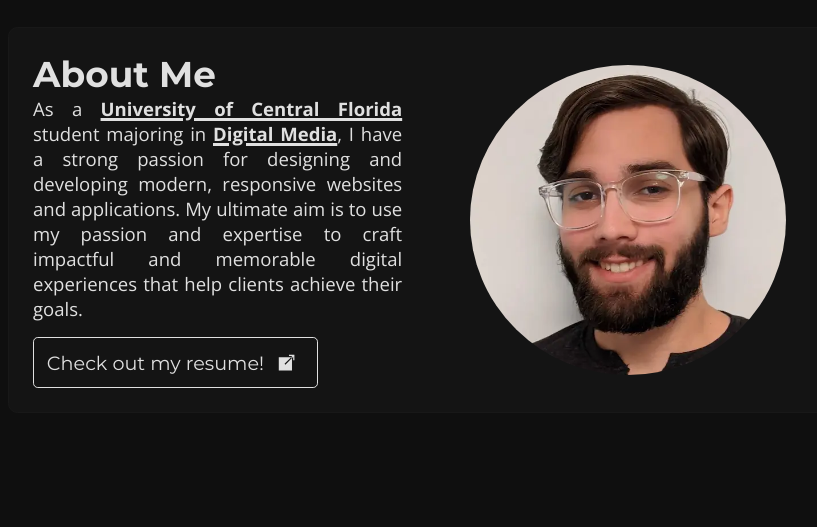
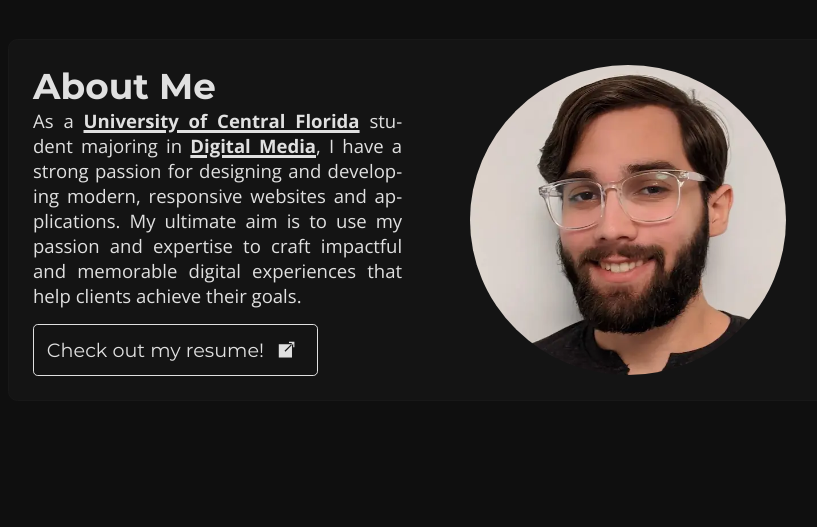
Before and after one commit to AlejandroAmarante/portfolio, a plain HTML site: page index.html in a window 1280 px wide. Shown: the part 980-1507 px from the top of the page, without its empty margins (248-1065 px from the left). Drawn offline with nearby package versions, Linux system fonts and the light colour scheme.

Commit message:
Fixed paragraph styling

```diff
--- a/styles/sections/about.css
+++ b/styles/sections/about.css
@@ -46,7 +46,7 @@
   margin: 0rem 0rem 1rem 0rem;
   font-size: 1.45vw;
   text-align: justify;
-  text-justify: distribute;
+  hyphens: auto;
 }
 
 .about__button {
--- a/styles/sections/projects.css
+++ b/styles/sections/projects.css
@@ -73,6 +73,7 @@
   margin-bottom: 0.5rem;
   font-weight: 400;
   font-size: 1.45vw;
+  hyphens: auto;
   text-align: justify;
 }
 
```
